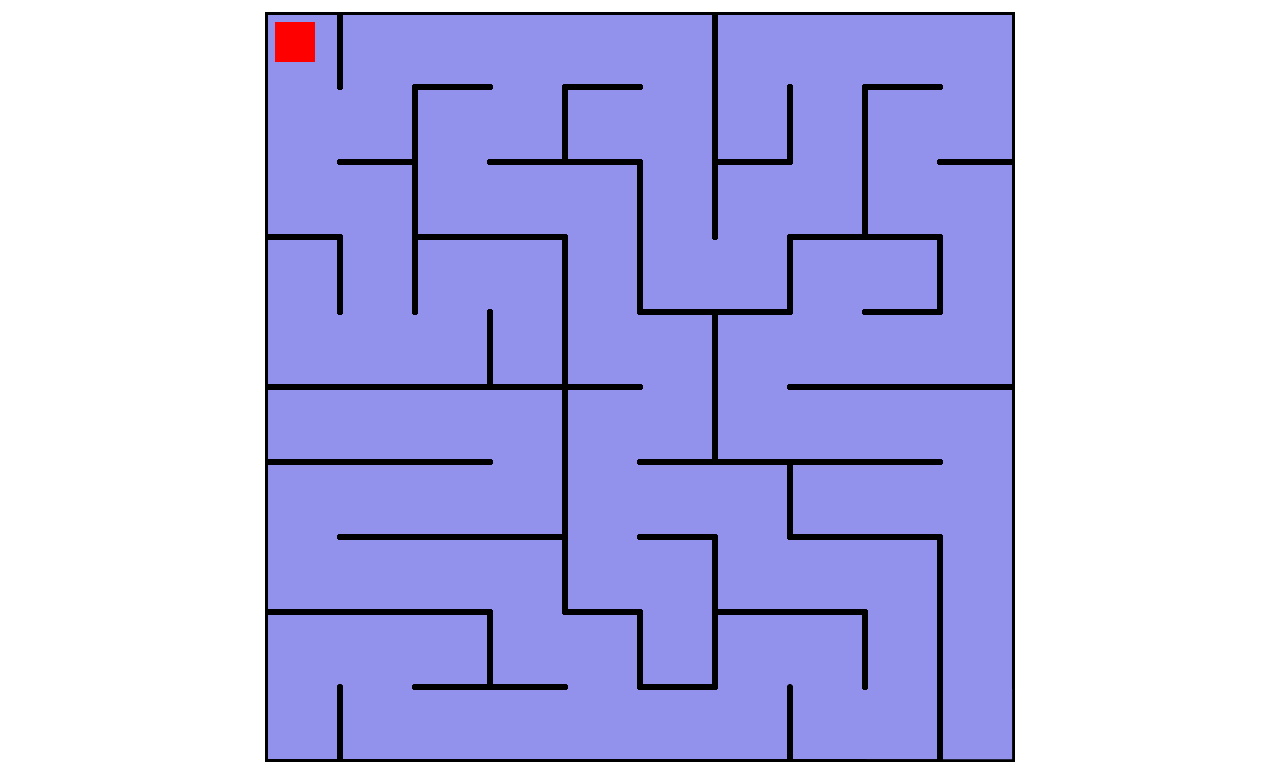
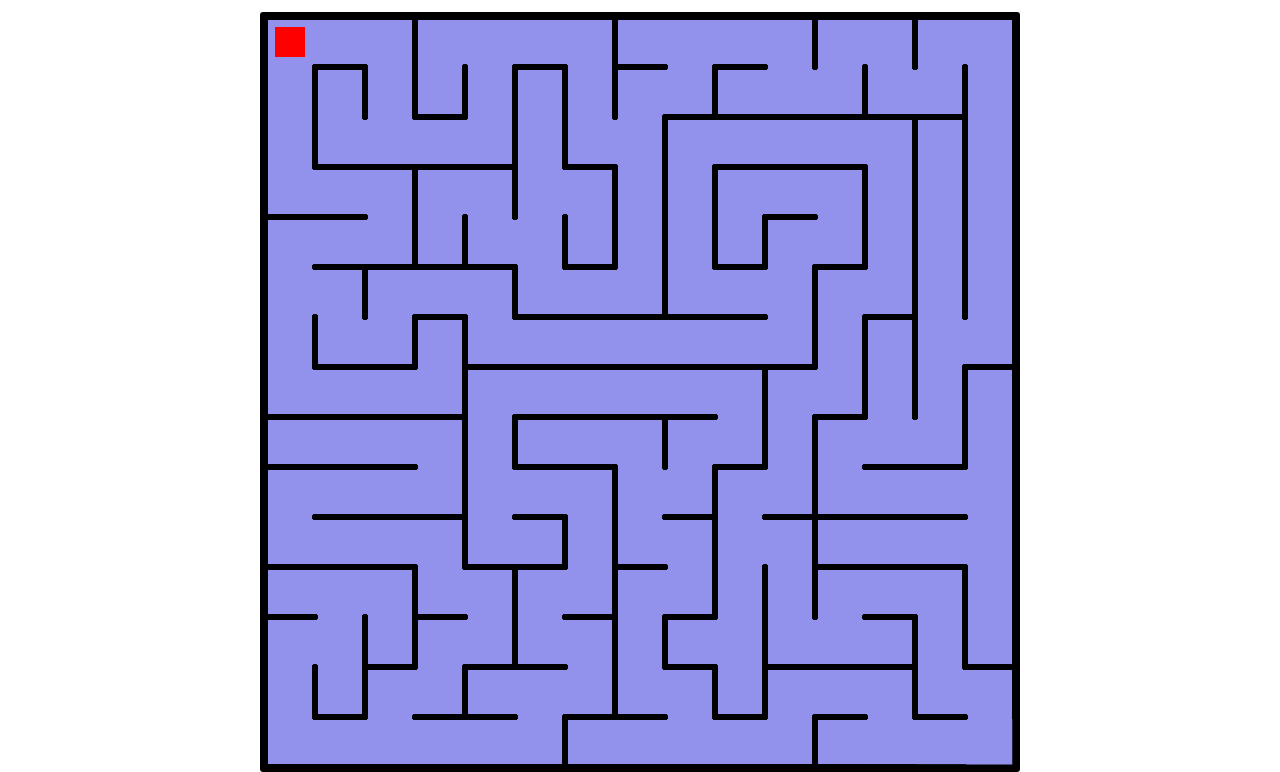
Before and after one commit to alissacrane123/Maze, a website: page index.html in a window 1280 px wide. Shown: the part 93-865 px from the top of the page. Drawn offline with Linux system fonts and the light colour scheme.

Commit message:
add styling to border

```diff
--- a/css/style.css
+++ b/css/style.css
@@ -16,6 +16,8 @@ canvas {
   margin-top: 105px;
   margin-left: auto;
   margin-right: auto;
+  border: 5px solid black;
+  border-radius: 3px;
 }
 
 .navbar-container {
--- a/src/bundle.js
+++ b/src/bundle.js
@@ -99,7 +99,7 @@ const GameView = __webpack_require__(/*! ./game_view */ "./src/game_view.js");
 
 class Game {
   constructor(n, canvas, ctx) {
-    this.obj = new MovingObject({ pos: [10, 10], vel: [10, 10], width: 40, height: 40, color: "#f00" });
+    this.obj = new MovingObject({ pos: [10, 10], vel: [10, 10], width: 30, height: 30, color: "#f00" });
 
     const obj = this.obj;
 
@@ -360,7 +360,7 @@ const GameView = __webpack_require__(/*! ./game_view */ "./src/game_view.js");
 const Game = __webpack_require__(/*! ./game */ "./src/game.js");
 
 document.addEventListener("DOMContentLoaded", () => {
-  let n = 10;
+  let n = 15;
   let w = 750;
   let h = 750;
   const canvas = document.getElementById("maze");
@@ -658,18 +658,21 @@ class MovingObject {
     this.width = object.width;
     this.color = object.color;
     this.move = this.move.bind(this);
-    // this.validMove = this.validMove.bind(this);
-    // this.ctx.fillStyle = this.color;
-    // this.ctx.fillRect = (this.pos[0], this.pos[1], this.width, this.height)
+
   }
 
+  // U+1F47B
+
   draw(ctx) {
-    // debugger
 
-    // ctx.fillStyle = this.color;
-    // debugger
+    // let code = "U+1F47B";
+
+
+
+
+    ctx.fillStyle = this.color;
     ctx.beginPath();
-    ctx.rect(this.pos[0], this.pos[1], 40, 40);
+    ctx.rect(this.pos[0], this.pos[1], this.width, this.height);
     ctx.fillStyle = "red";
     ctx.fill();
   }
--- a/src/game.js
+++ b/src/game.js
@@ -4,7 +4,7 @@ const GameView = require("./game_view");
 
 class Game {
   constructor(n, canvas, ctx) {
-    this.obj = new MovingObject({ pos: [10, 10], vel: [10, 10], width: 40, height: 40, color: "#f00" });
+    this.obj = new MovingObject({ pos: [10, 10], vel: [10, 10], width: 30, height: 30, color: "#f00" });
 
     const obj = this.obj;
 
--- a/src/index.js
+++ b/src/index.js
@@ -5,7 +5,7 @@ const GameView = require("./game_view");
 const Game = require("./game");
 
 document.addEventListener("DOMContentLoaded", () => {
-  let n = 10;
+  let n = 15;
   let w = 750;
   let h = 750;
   const canvas = document.getElementById("maze");
```
Also changed, not shown: src/moving_object.js (+10 -7 lines), ghost.png (added), 1 other file.
